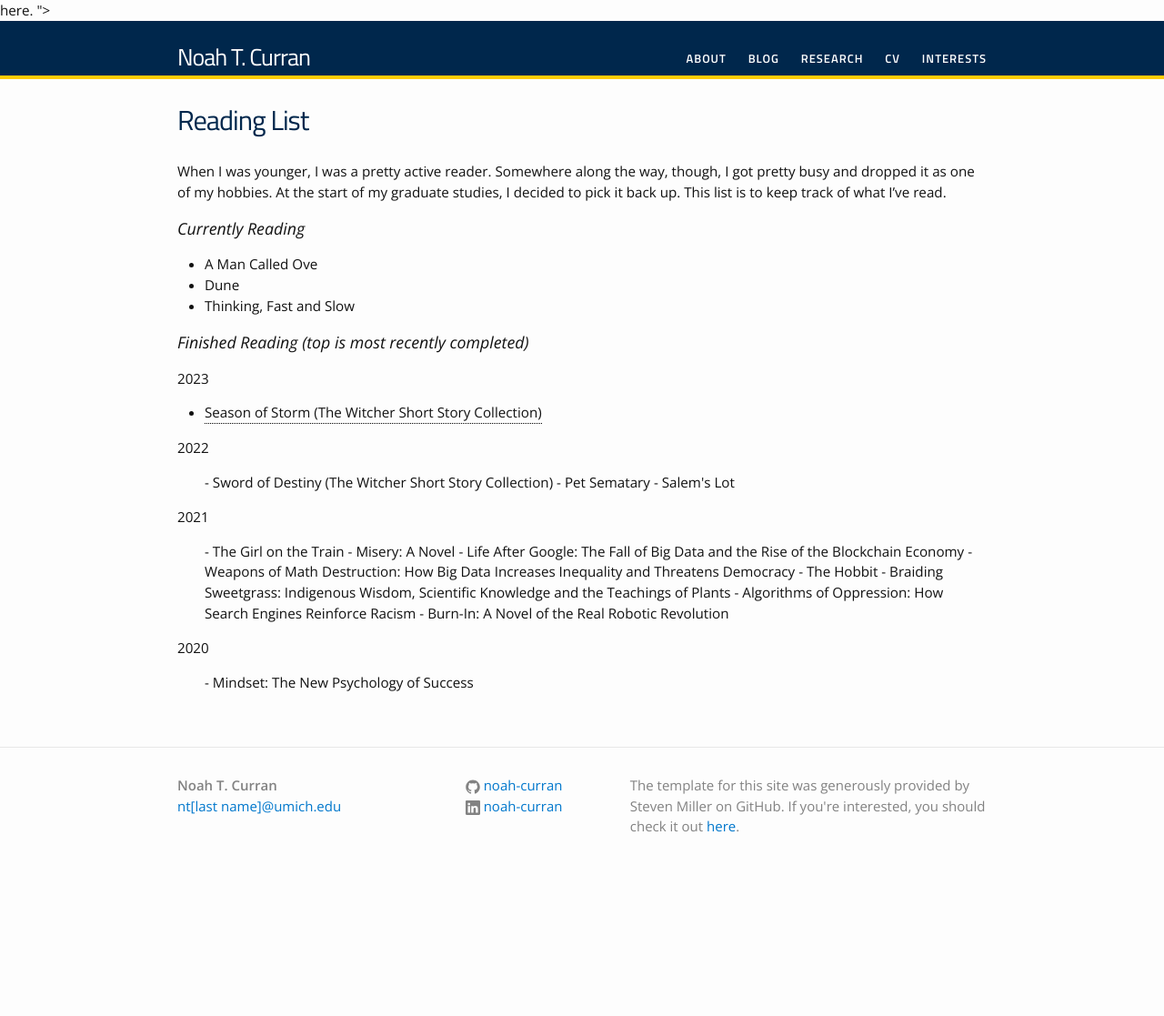
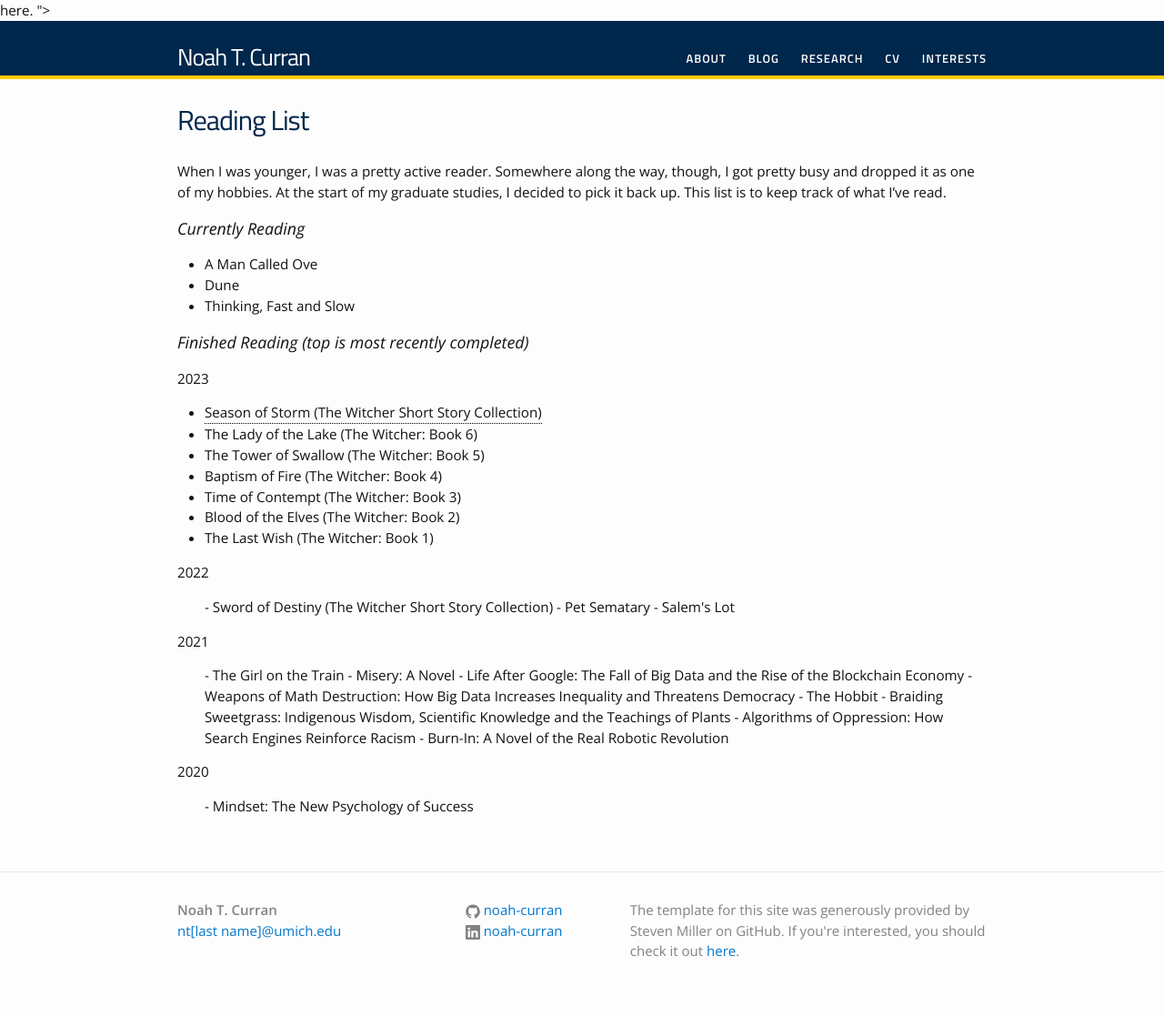
Before and after one commit to noah-curran/noah-curran.github.io, a Jekyll site: the page built from interests/reading.md, in a window 1280 px wide. Shown: the whole page at 91% size. Built offline with Jekyll 4.4.1, drawn with Linux system fonts in a browser that asks for light colours; before the commit the page ends 980 px from its top, so only the background shows below that.

Commit message:
try this

```diff
--- a/_includes/tooltip.html
+++ b/_includes/tooltip.html
@@ -1,5 +1,5 @@
-<li>
+<!-- <li> -->
     <div class="tooltip"> {{include.title}}
-        <span class="tooltiptext"> {{include.author}} </span>
+        <span class="tooltiptext"> By: {{include.author}} </span>
     </div>
-</li>
+<!-- </li> -->
--- a/interests/reading.md
+++ b/interests/reading.md
@@ -18,15 +18,15 @@ I decided to pick it back up. This list is to keep track of what I've read.
 
 #### 2023
 
-<ul>
-{% include tooltip.html title="Season of Storm (The Witcher Short Story Collection)" author="Andrzej Sapkowski" %}
-<!-- - The Lady of the Lake (The Witcher: Book 6)
+<!-- <ul> -->
+- {% include tooltip.html title="Season of Storm (The Witcher Short Story Collection)" author="Andrzej Sapkowski" %}
+- The Lady of the Lake (The Witcher: Book 6)
 - The Tower of Swallow (The Witcher: Book 5)
 - Baptism of Fire (The Witcher: Book 4)
 - Time of Contempt (The Witcher: Book 3)
 - Blood of the Elves (The Witcher: Book 2)
-- The Last Wish (The Witcher: Book 1) -->
-</ul>
+- The Last Wish (The Witcher: Book 1)
+<!-- </ul> -->
 
 #### 2022
 
```
